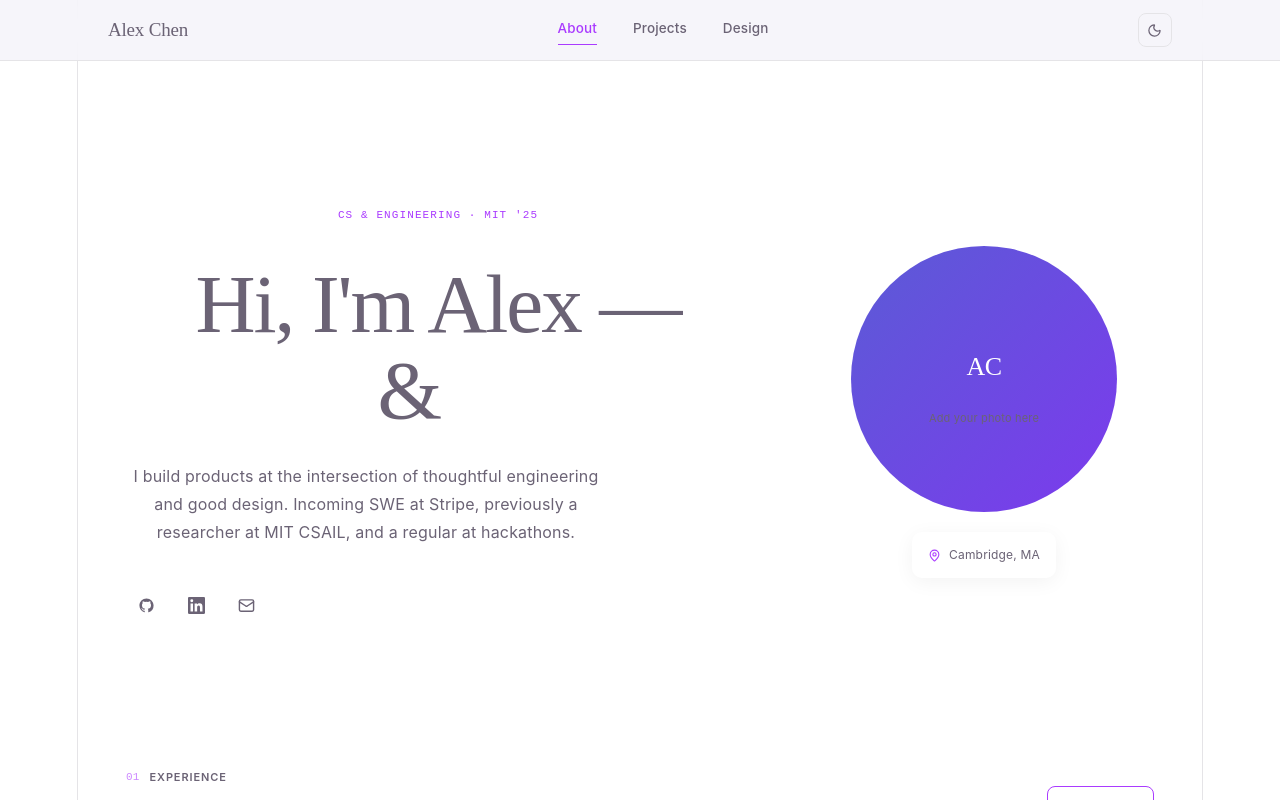
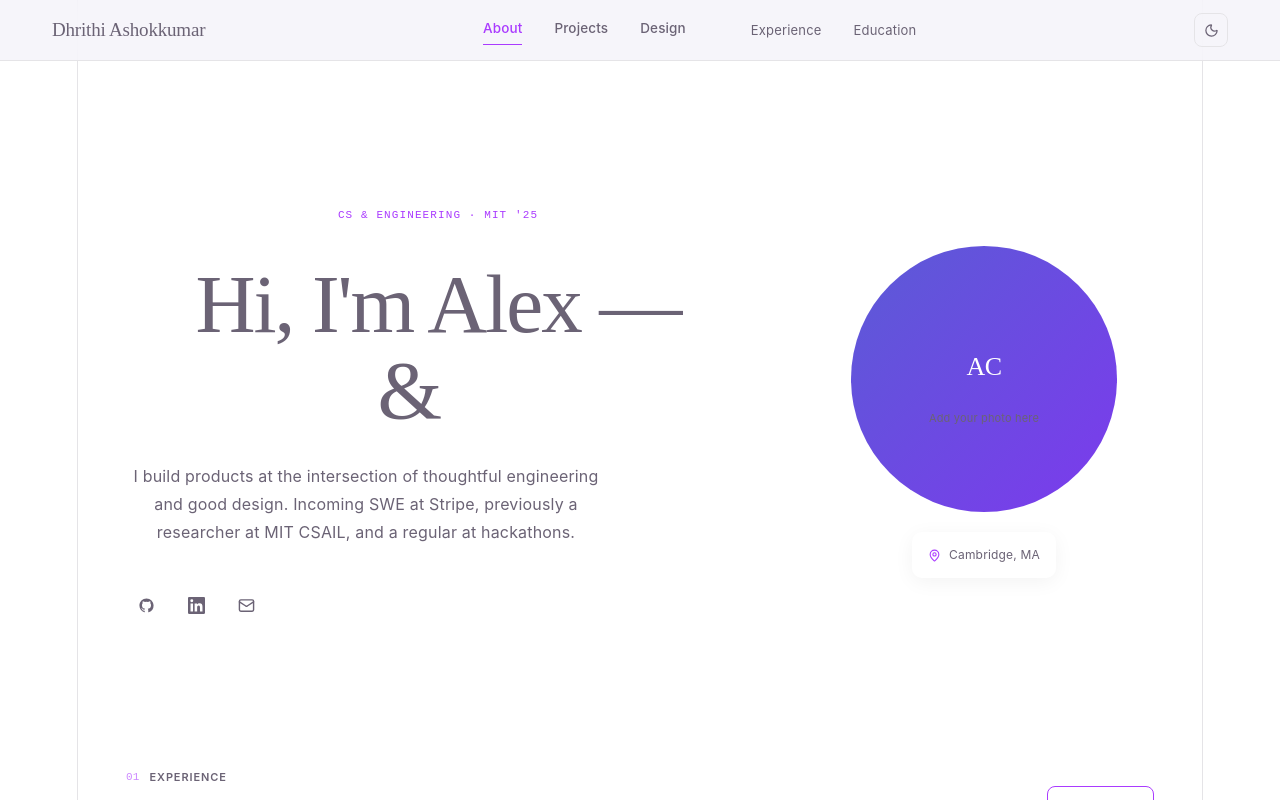
Before and after one commit to dhrithia/personal-website, a React (Vite) app: page / in a window 1280 px wide. Shown: the top 800 px of the page. Built offline with nearby package versions, Linux system fonts and the light colour scheme.

Commit message:
second round of updates

```diff
--- a/src/components/Layout.tsx
+++ b/src/components/Layout.tsx
@@ -1,66 +1,192 @@
-import { useEffect, useRef } from "react";
-import { Outlet, NavLink, useLocation } from "react-router";
-import { Moon, Sun } from "lucide-react";
-import { useTheme } from "../context/theme";
+import { useEffect, useRef } from "react"
+import { Outlet, NavLink, useLocation } from "react-router"
+import { Moon, Sun } from "lucide-react"
+import { useTheme } from "../context/theme"
 
-function CursorGlow() {
-  const divRef = useRef<HTMLDivElement>(null);
-  const target = useRef({ x: -999, y: -999 });
-  const current = useRef({ x: -999, y: -999 });
+/* ── Floating background blobs ── */
+function BackgroundBlobs() {
+  return (
+    <div
+      style={{
+        position: "fixed",
+        inset: 0,
+        overflow: "hidden",
+        pointerEvents: "none",
+        zIndex: 0,
+      }}
+    >
+      <div
+        style={{
+          position: "absolute",
+          width: "800px",
+          height: "800px",
+          borderRadius: "50%",
+          background:
+            "radial-gradient(circle, var(--blob-1) 0%, transparent 70%)",
+          top: "-280px",
+          left: "-200px",
+          filter: "blur(48px)",
+          animation: "blobFloat1 28s ease-in-out infinite",
+        }}
+      />
+      <div
+        style={{
+          position: "absolute",
+          width: "700px",
+          height: "700px",
+          borderRadius: "50%",
+          background:
+            "radial-gradient(circle, var(--blob-2) 0%, transparent 70%)",
+          top: "35%",
+          right: "-220px",
+          filter: "blur(56px)",
+          animation: "blobFloat2 34s ease-in-out infinite",
+        }}
+      />
+      <div
+        style={{
+          position: "absolute",
+          width: "600px",
+          height: "600px",
+          borderRadius: "50%",
+          background:
+            "radial-gradient(circle, var(--blob-3) 0%, transparent 70%)",
+          bottom: "-150px",
+          left: "28%",
+          filter: "blur(64px)",
+          animation: "blobFloat3 40s ease-in-out infinite",
+        }}
+      />
+    </div>
+  )
+}
+
+/* ── Ring + dot cursor ── */
+function CustomCursor() {
+  const containerRef = useRef<HTMLDivElement>(null)
+  const ringRef = useRef<HTMLDivElement>(null)
+  const dotRef = useRef<HTMLDivElement>(null)
+  const pos = useRef({ x: -200, y: -200 })
+  const ringPos = useRef({ x: -200, y: -200 })
+  const dotPos = useRef({ x: -200, y: -200 })
+  const hovering = useRef(false)
 
   useEffect(() => {
     const onMove = (e: MouseEvent) => {
-      target.current = { x: e.clientX, y: e.clientY };
-    };
-    let rafId: number;
-    const lerp = (a: number, b: number, t: number) => a + (b - a) * t;
+      pos.current = { x: e.clientX, y: e.clientY }
+      const t = e.target as HTMLElement
+      hovering.current = !!t.closest("button, a, [role='button'], input")
+    }
+
+    let rafId: number
+    const lerp = (a: number, b: number, t: number) => a + (b - a) * t
+
     const tick = () => {
-      current.current.x = lerp(current.current.x, target.current.x, 0.07);
-      current.current.y = lerp(current.current.y, target.current.y, 0.07);
-      if (divRef.current) {
-        divRef.current.style.transform = `translate(${current.current.x - 280}px, ${current.current.y - 280}px)`;
+      ringPos.current.x = lerp(ringPos.current.x, pos.current.x, 0.1)
+      ringPos.current.y = lerp(ringPos.current.y, pos.current.y, 0.1)
+      dotPos.current.x = lerp(dotPos.current.x, pos.current.x, 0.35)
+      dotPos.current.y = lerp(dotPos.current.y, pos.current.y, 0.35)
+
+      if (containerRef.current) {
+        containerRef.current.style.transform = `translate(${ringPos.current.x}px, ${ringPos.current.y}px)`
       }
-      rafId = requestAnimationFrame(tick);
-    };
-    window.addEventListener("mousemove", onMove);
-    rafId = requestAnimationFrame(tick);
+      if (ringRef.current) {
+        ringRef.current.style.transform = `translate(-50%, -50%) scale(${
+          hovering.current ? 1.65 : 1
+        })`
+        ringRef.current.style.opacity = hovering.current ? "0.7" : "0.4"
+        ringRef.current.style.borderColor = hovering.current
+          ? "var(--accent-2)"
+          : "var(--accent)"
+      }
+      if (dotRef.current) {
+        dotRef.current.style.transform = `translate(${dotPos.current.x - 3}px, ${dotPos.current.y - 3}px)`
+      }
+
+      rafId = requestAnimationFrame(tick)
+    }
+
+    window.addEventListener("mousemove", onMove)
+    rafId = requestAnimationFrame(tick)
     return () => {
-      window.removeEventListener("mousemove", onMove);
-      cancelAnimationFrame(rafId);
-    };
-  }, []);
+      window.removeEventListener("mousemove", onMove)
+      cancelAnimationFrame(rafId)
+    }
+  }, [])
 
   return (
+    <>
+      {/* Ring container — position updates every frame without CSS transition */}
       <div
-      ref={divRef}
+        ref={containerRef}
         style={{
           position: "fixed",
           top: 0,
           left: 0,
-        width: "560px",
-        height: "560px",
+          pointerEvents: "none",
+          zIndex: 9998,
+          willChange: "transform",
+        }}
+      >
+        {/* Ring — scale/color transition via CSS */}
+        <div
+          ref={ringRef}
+          style={{
+            width: "26px",
+            height: "26px",
             borderRadius: "50%",
-        background:
-          "radial-gradient(circle, var(--glow) 0%, transparent 65%)",
+            border: "1.5px solid var(--accent)",
+            opacity: 0.4,
+            transform: "translate(-50%, -50%)",
+            transition:
+              "transform 0.18s ease, opacity 0.18s ease, border-color 0.18s ease",
+          }}
+        />
+      </div>
+      {/* Dot — follows slightly faster */}
+      <div
+        ref={dotRef}
+        style={{
+          position: "fixed",
+          top: 0,
+          left: 0,
+          width: "6px",
+          height: "6px",
+          borderRadius: "50%",
+          background: "var(--accent)",
           pointerEvents: "none",
-        zIndex: 0,
+          zIndex: 9999,
           willChange: "transform",
         }}
       />
-  );
+    </>
+  )
 }
 
 export default function Layout() {
-  const { dark, setDark } = useTheme();
-  const location = useLocation();
+  const { dark, setDark } = useTheme()
+  const location = useLocation()
+  const isHome = location.pathname === "/"
 
   useEffect(() => {
-    window.scrollTo({ top: 0, behavior: "instant" as ScrollBehavior });
-  }, [location.pathname]);
+    window.scrollTo({ top: 0, behavior: "instant" as ScrollBehavior })
+  }, [location.pathname])
+
+  const scrollToSection = (id: string) => {
+    const el = document.getElementById(id)
+    if (el) el.scrollIntoView({ behavior: "smooth" })
+  }
 
   return (
-    <div style={{ minHeight: "100vh", background: "var(--bg)", position: "relative" }}>
-      <CursorGlow />
+    <div
+      style={{
+        minHeight: "100vh",
+        background: "var(--bg)",
+        position: "relative",
+      }}
+    >
+      <BackgroundBlobs />
+      <CustomCursor />
 
       <nav
         style={{
@@ -69,27 +195,27 @@ export default function Layout() {
           left: 0,
           right: 0,
           zIndex: 50,
-          background: dark
-            ? "rgba(12,11,20,0.82)"
-            : "rgba(244,243,249,0.82)",
-          backdropFilter: "blur(18px)",
-          WebkitBackdropFilter: "blur(18px)",
+          background: dark ? "rgba(12,11,20,0.8)" : "rgba(244,243,249,0.8)",
+          backdropFilter: "blur(20px)",
+          WebkitBackdropFilter: "blur(20px)",
           borderBottom: "1px solid var(--border)",
           transition: "background 0.3s",
         }}
       >
         <div
           style={{
-            maxWidth: "1160px",
+            maxWidth: "1300px",
             margin: "0 auto",
-            padding: "0 48px",
+            padding: "0 52px",
             height: "60px",
             display: "flex",
             alignItems: "center",
             justifyContent: "space-between",
+            gap: "24px",
           }}
         >
-          <NavLink to="/" style={{ textDecoration: "none" }}>
+          {/* Brand */}
+          <NavLink to="/" style={{ textDecoration: "none", flexShrink: 0 }}>
             <span
               style={{
                 fontFamily: "'Fraunces', serif",
@@ -99,11 +225,12 @@ export default function Layout() {
                 letterSpacing: "-0.01em",
               }}
             >
-              Alex Chen
+              Dhrithi Ashokkumar
             </span>
           </NavLink>
 
-          <div style={{ display: "flex", gap: "36px", alignItems: "center" }}>
+          {/* Page nav */}
+          <div style={{ display: "flex", gap: "32px", alignItems: "center" }}>
             {[
               { to: "/", label: "About" },
               { to: "/projects", label: "Projects" },
@@ -120,28 +247,72 @@ export default function Layout() {
                   letterSpacing: "0.01em",
                   color: isActive ? "var(--accent)" : "var(--text-secondary)",
                   textDecoration: "none",
-                  paddingBottom: "3px",
+                  paddingBottom: "2px",
                   borderBottom: isActive
                     ? "1.5px solid var(--accent)"
                     : "1.5px solid transparent",
                   transition: "color 0.2s, border-color 0.2s",
                 })}
                 onMouseEnter={(e) => {
-                  const el = e.currentTarget as HTMLAnchorElement;
+                  const el = e.currentTarget as HTMLAnchorElement
                   if (!el.getAttribute("aria-current"))
-                    el.style.color = "var(--text)";
+                    el.style.color = "var(--text)"
                 }}
                 onMouseLeave={(e) => {
-                  const el = e.currentTarget as HTMLAnchorElement;
+                  const el = e.currentTarget as HTMLAnchorElement
                   if (!el.getAttribute("aria-current"))
-                    el.style.color = "var(--text-secondary)";
+                    el.style.color = "var(--text-secondary)"
                 }}
               >
                 {label}
               </NavLink>
             ))}
+
+            {/* Section anchors — only on home page */}
+            {isHome && (
+              <>
+                <div
+                  style={{
+                    width: "1px",
+                    height: "14px",
+                    background: "var(--border-strong)",
+                  }}
+                />
+                {[
+                  { id: "experience", label: "Experience" },
+                  { id: "education", label: "Education" },
+                ].map(({ id, label }) => (
+                  <button
+                    key={id}
+                    onClick={() => scrollToSection(id)}
+                    style={{
+                      background: "none",
+                      border: "none",
+                      cursor: "pointer",
+                      fontFamily: "'Inter', sans-serif",
+                      fontSize: "13px",
+                      fontWeight: 400,
+                      color: "var(--text-muted)",
+                      padding: 0,
+                      transition: "color 0.2s",
+                    }}
+                    onMouseEnter={(e) =>
+                      ((e.currentTarget as HTMLButtonElement).style.color =
+                        "var(--accent)")
+                    }
+                    onMouseLeave={(e) =>
+                      ((e.currentTarget as HTMLButtonElement).style.color =
+                        "var(--text-muted)")
+                    }
+                  >
+                    {label}
+                  </button>
+                ))}
+              </>
+            )}
           </div>
 
+          {/* Theme toggle */}
           <button
             onClick={() => setDark((d) => !d)}
             title="Toggle theme"
@@ -156,19 +327,20 @@ export default function Layout() {
               width: "34px",
               height: "34px",
               borderRadius: "8px",
+              flexShrink: 0,
               transition: "color 0.2s, background 0.2s, border-color 0.2s",
             }}
             onMouseEnter={(e) => {
-              const el = e.currentTarget as HTMLButtonElement;
-              el.style.color = "var(--accent)";
-              el.style.background = "var(--accent-soft)";
-              el.style.borderColor = "var(--accent)";
+              const el = e.currentTarget as HTMLButtonElement
+              el.style.color = "var(--accent)"
+              el.style.background = "var(--accent-soft)"
+              el.style.borderColor = "var(--accent)"
             }}
             onMouseLeave={(e) => {
-              const el = e.currentTarget as HTMLButtonElement;
-              el.style.color = "var(--text-muted)";
-              el.style.background = "none";
-              el.style.borderColor = "var(--border)";
+              const el = e.currentTarget as HTMLButtonElement
+              el.style.color = "var(--text-muted)"
+              el.style.background = "none"
+              el.style.borderColor = "var(--border)"
             }}
           >
             {dark ? <Sun size={15} /> : <Moon size={15} />}
@@ -183,16 +355,22 @@ export default function Layout() {
       <footer
         style={{
           borderTop: "1px solid var(--border)",
-          padding: "28px 48px",
+          padding: "28px 52px",
           textAlign: "center",
           position: "relative",
           zIndex: 1,
         }}
       >
-        <p style={{ fontFamily: "'Inter', sans-serif", fontSize: "12px", color: "var(--text-muted)" }}>
-          © 2025 Alex Chen · MIT Computer Science & Engineering
+        <p
+          style={{
+            fontFamily: "'Inter', sans-serif",
+            fontSize: "12px",
+            color: "var(--text-muted)",
+          }}
+        >
+          © 2026 Dhrithi Ashokkumar
         </p>
       </footer>
     </div>
-  );
+  )
 }
```
Lines whose indentation alone changed are shown as unchanged.
